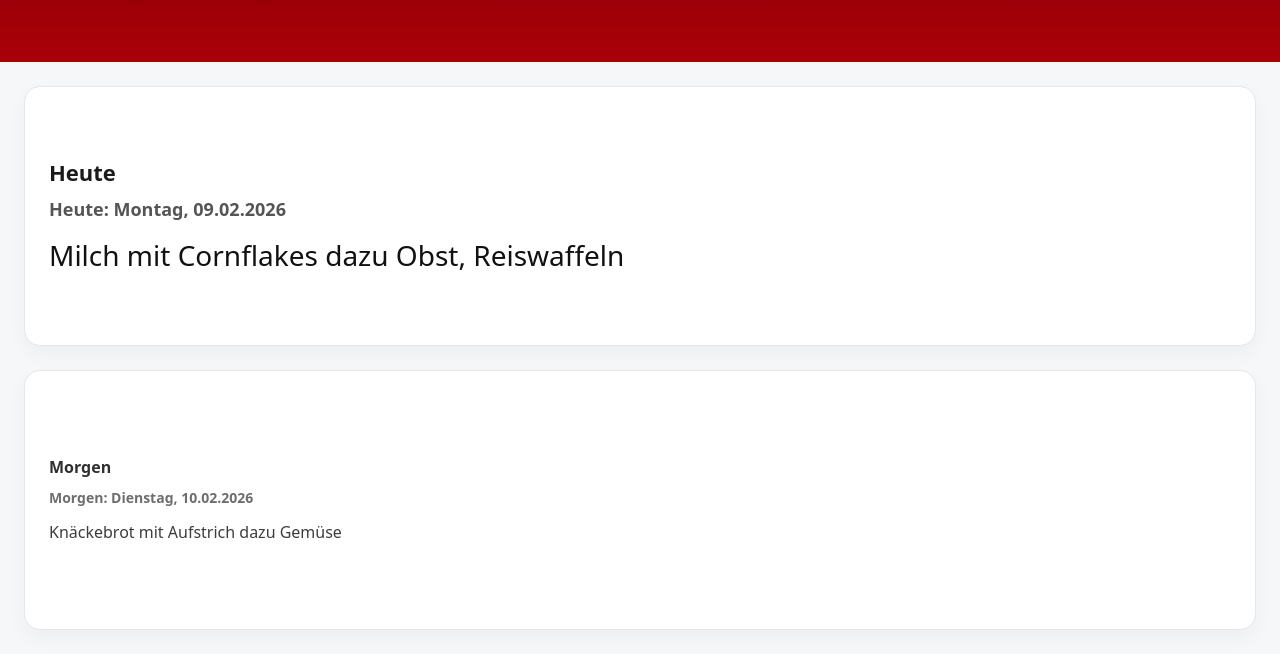
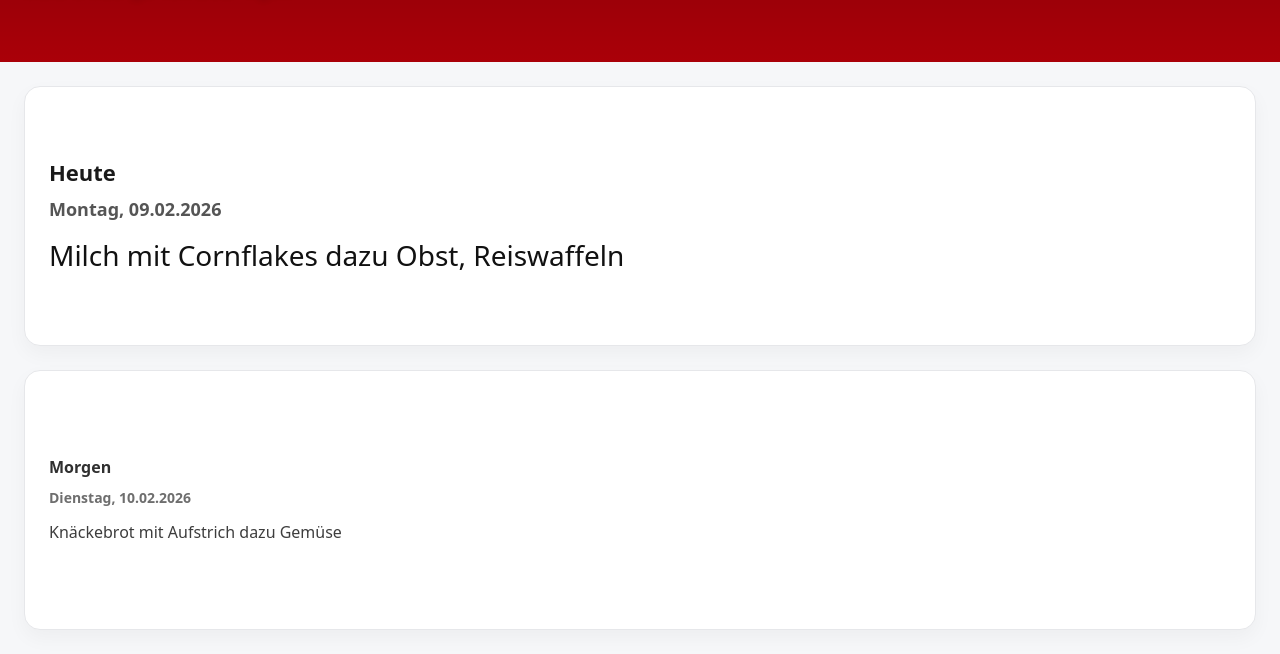
Before and after one commit to 60li4th/tages-text-app, a plain HTML site: page index.html in a window 1280 px wide. Shown: the part 146-800 px from the top of the page. Drawn offline with nearby package versions, Linux system fonts and the light colour scheme.

Commit message:
Add files via upload

```diff
--- a/index.html
+++ b/index.html
@@ -231,8 +231,8 @@
       const todayISO = toISODateUTC(today);
       const tomorrowISO = toISODateUTC(tomorrow);
 
-      document.getElementById("todayDate").textContent = `Heute: ${formatGermanWeekdayDate(today)}`;
-      document.getElementById("tomorrowDate").textContent = `Morgen: ${formatGermanWeekdayDate(tomorrow)}`;
+      document.getElementById("todayDate").textContent = `${formatGermanWeekdayDate(today)}`;
+      document.getElementById("tomorrowDate").textContent = `${formatGermanWeekdayDate(tomorrow)}`;
 
       const todayText = findTextFor(rows, todayISO);
       const tomorrowText = findTextFor(rows, tomorrowISO);
```
